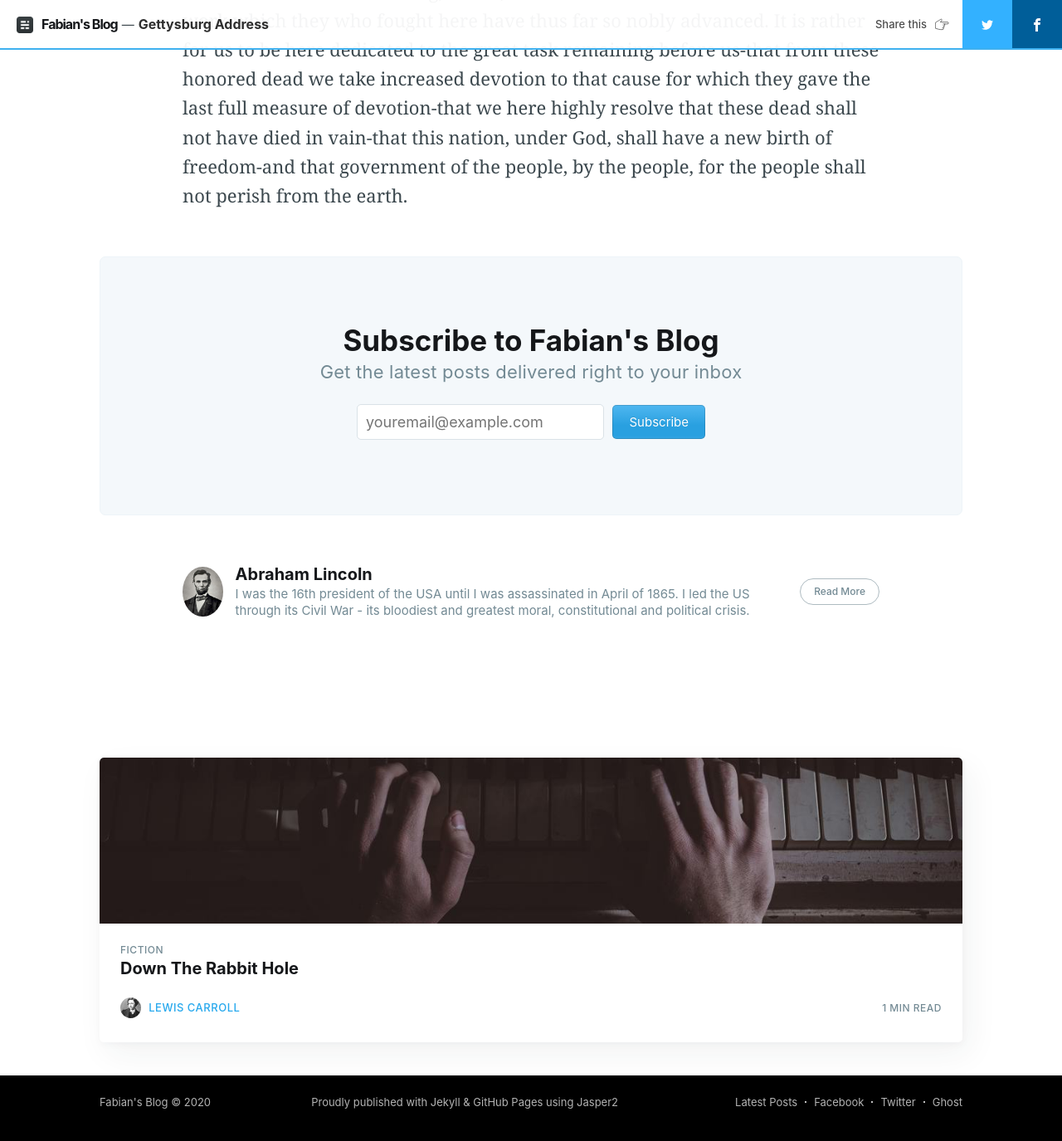
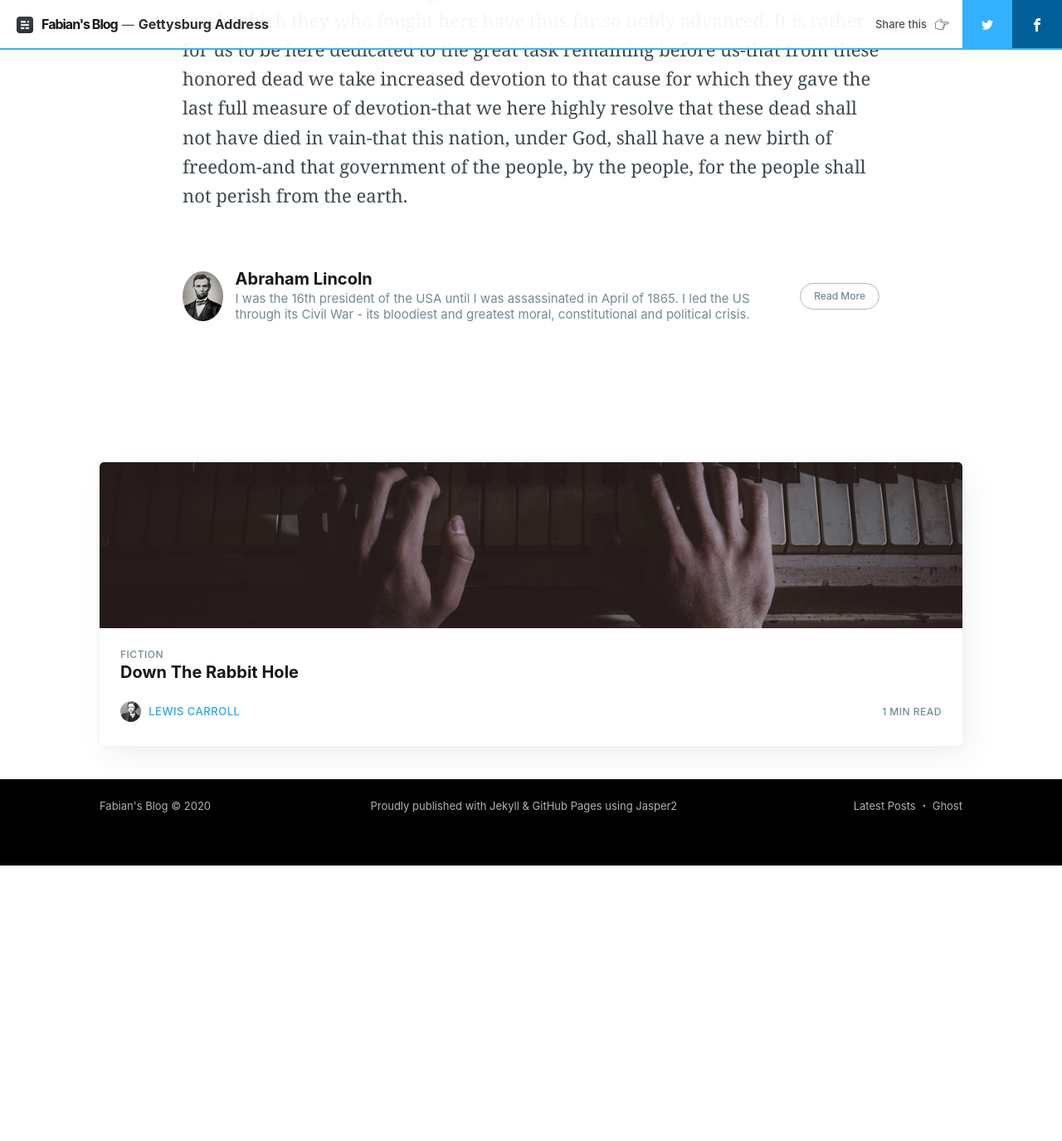
Before and after one commit to wonjun0120/wonjun0120.github.io, a Jekyll site: the page built from _posts/1863-11-19-gettysburg-address.md, in a window 1280 px wide and 1400 px high, scrolled down 1509 px. Shown: the top 1375 px of the window at 83% size. Built offline with Jekyll 4.4.1, drawn with Linux system fonts in a browser that asks for light colours; nearby versions of some CDN libraries; comment, search, counter and statistics services are not loaded; after the commit the page ends 2552 px from its top, so only the background shows below that; some of the changed text lies outside the part shown.

Commit message:
:art: customising coverPage
페이스북, 트위터 삭제 && 구독 버튼 false 전환

```diff
--- a/_config.yml
+++ b/_config.yml
@@ -12,19 +12,22 @@
 # Website info
 title: Fabian's Blog
 description: 소통하는 개발자 😀
-cover: assets/images/blog-cover.jpg
-logo: assets/images/blog-icon.png
+cover: assets/images/coverB.jpg
+# cover 은 커버페이지
+# logo: assets/images/blog-icon.png
+# 윗줄 logo 는 소통하는 개발자 위에 나오는 로고 부분
 logo_dark: assets/images/favicon.png
 favicon: assets/images/favicon.png
 CNAME: #add cname for website to be created
 
 # Social info
 navigation: True # show the navbar links
-subscribers: True # you need to connect an external service for this to work,
+subscribers: False #True 로 바꾸면 구독이 나올것
+# you need to connect an external service for this to work,
 # if 'True' the submit button is disabled for now, but you can change that
 # by editing `_includes/subscribe-form.html`
-twitter: tryghost # replace by your username
-facebook: ghost # replace by your username
+# twitter: tryghost # replace by your username
+# facebook: ghost # replace by your username
 
 # Disqus
 disqus: False
```
Also changed, not shown: 1 other file.
